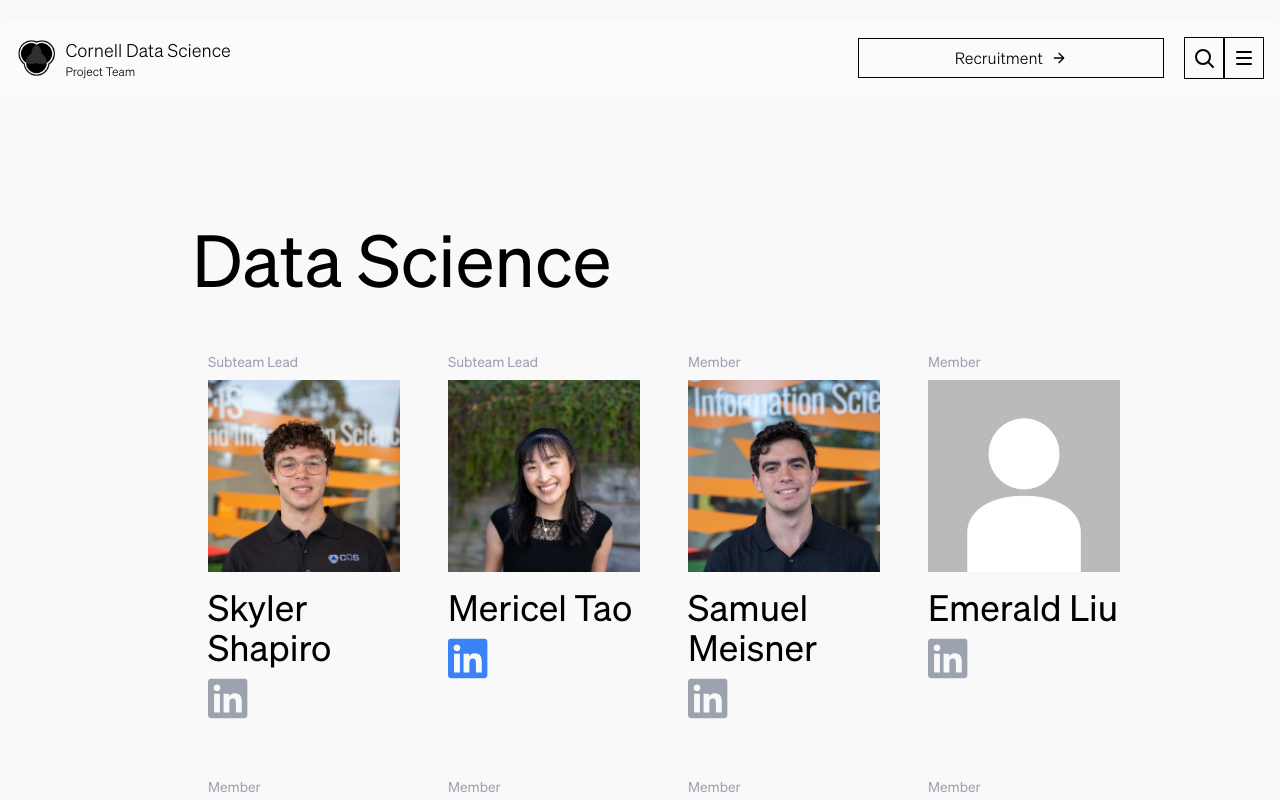
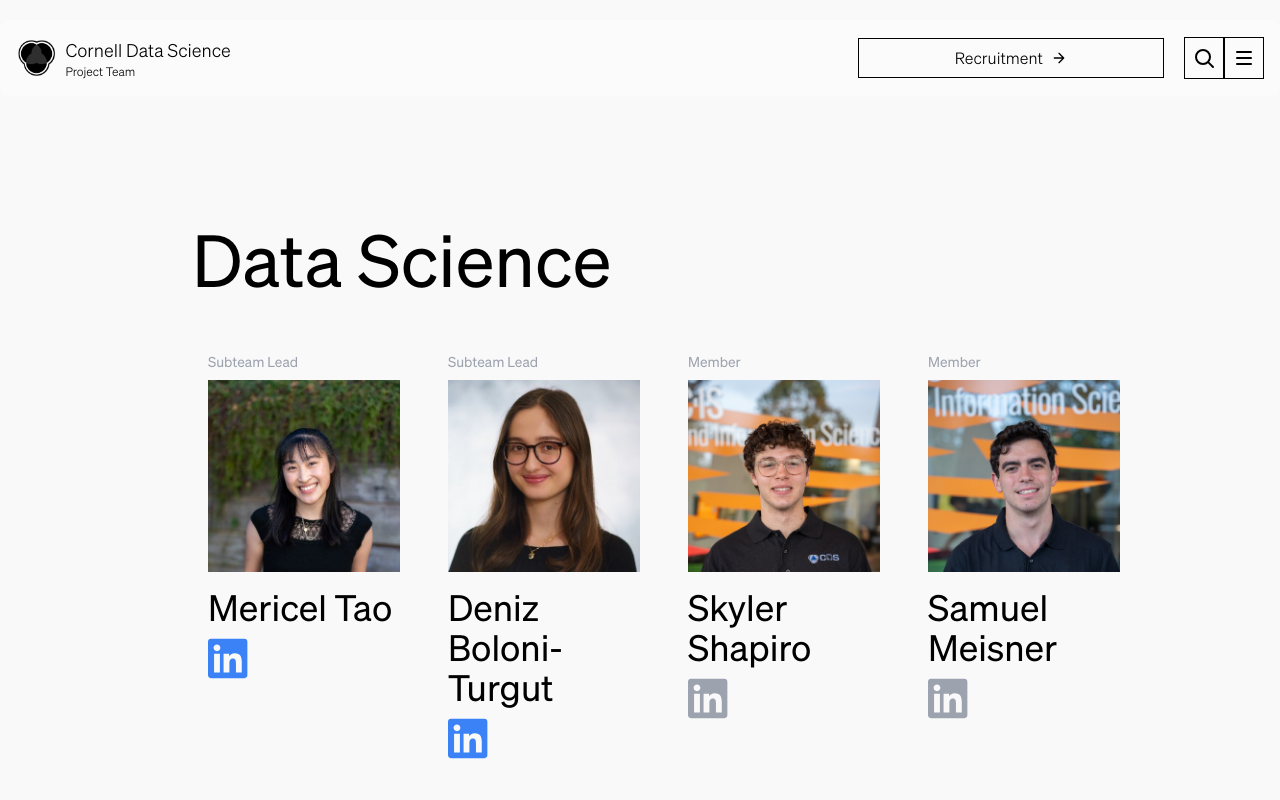
Before and after one commit to Miwi343/cds-website-fork, a Next.js app: page /subteam/data-science in a window 1280 px wide. Shown: the top 800 px of the page. Built offline with nearby package versions, Linux system fonts and the light colour scheme.

Commit message:
FIX: Added remaining members and add some people that recently changed subteams

```diff
--- a/src/pages/subteam/data-engineering.tsx
+++ b/src/pages/subteam/data-engineering.tsx
@@ -27,20 +27,31 @@ import SabrinaImg from "../../assets/img/members/SabrinaNing.jpg";
 import LeonImg from "../../assets/img/members/default.jpg";
 import ProfTrummerImg from "../../assets/img/members/default.jpg";
 import KojiImg from "../../assets/img/members/KojiKimura.jpg";
+import RohitVakkalagadda from "../../assets/img/members/default.jpg";
+import MukundGaur from "../../assets/img/members/default.jpg";
+import AndrewImg from "../../assets/img/members/default.jpg";
+import MichaelImg from "../../assets/img/members/MichaelNgo.jpg";
 
 const members = [
-  {
-    title: "Subteam Lead",
-    name: "Srisha Gaur",
-    description: "Sample Text",
-    img: SrishaImg.src,
-    linkedin: null, // No LinkedIn URL found in the data
-  },
   {
     title: "Subteam Lead",
     name: "Bryant Park",
     description: "Sample Text",
     img: BryantImg.src,
+    linkedin: null, // No LinkedIn URL found in the data
+  },
+  {
+    title: "Subteam Lead",
+    name: "Lisa Li",
+    description: "Sample Text",
+    img: LisaImg.src,
+    linkedin: "https://www.linkedin.com/in/lisarli/",
+  },
+  {
+    title: "Member",
+    name: "Srisha Gaur",
+    description: "Sample Text",
+    img: SrishaImg.src,
     linkedin: null, // No LinkedIn URL found in the data
   },
   {
@@ -59,6 +70,13 @@ const members = [
   },
   {
     title: "Member",
+    name: "Koji Kimura",
+    description: "Sample Text",
+    img: KojiImg.src,
+    linkedin: "https://www.linkedin.com/in/koji-kimura-30471a233/",
+  },
+  {
+    title: "Member",
     name: "James Zhang",
     description: "Sample Text",
     img: JamesImg.src,
@@ -73,13 +91,6 @@ const members = [
   },
   {
     title: "Member",
-    name: "Lisa Li",
-    description: "Sample Text",
-    img: LisaImg.src,
-    linkedin: "https://www.linkedin.com/in/lisarli/",
-  },
-  {
-    title: "Member",
     name: "Chris Xu",
     description: "Sample Text",
     img: ChrisImg.src,
@@ -90,6 +101,13 @@ const members = [
     name: "Pun Chaixanien",
     description: "Sample Text",
     img: PunImg.src,
+    linkedin: null, // No LinkedIn URL found in the data
+  },
+  {
+    title: "Member",
+    name: "Andrew Chang",
+    description: "Sample Text",
+    img: AndrewImg.src,
     linkedin: null, // No LinkedIn URL found in the data
   },
   {
@@ -118,6 +136,13 @@ const members = [
     name: "Benson Zhang",
     description: "Sample Text",
     img: BensonImg.src,
+    linkedin: null, // No LinkedIn URL found in the data
+  },
+  {
+    title: "Member",
+    name: "Michael Ngo",
+    description: "Sample Text",
+    img: MichaelImg.src,
     linkedin: null, // No LinkedIn URL found in the data
   },
   {
@@ -178,10 +203,25 @@ const members = [
   },
   {
     title: "Member",
-    name: "Koji Kimura",
+    name: "Leon Jiao",
     description: "Sample Text",
-    img: KojiImg.src,
-    linkedin: "https://www.linkedin.com/in/koji-kimura-30471a233/",
+    img: LeonImg.src,
+    linkedin: null
+  },
+
+  {
+    title: "Member",
+    name: "Rohit Vakkalagadda",
+    description: "Sample Text",
+    img: RohitVakkalagadda.src,
+    linkedin: null,
+  },
+  {
+    title: "Member",
+    name: "Mukund Gaur",
+    description: "Sample Text",
+    img: MukundGaur.src,
+    linkedin: null,
   },
 ];
 
--- a/src/pages/subteam/data-science.tsx
+++ b/src/pages/subteam/data-science.tsx
@@ -10,7 +10,6 @@ import TravisImg from "../../assets/img/members/TravisZhang.jpg";
 import VarunImg from "../../assets/img/members/default.jpg";
 import LauraImg from "../../assets/img/members/LauraGong.jpg";
 import ImaniImg from "../../assets/img/members/ImaniFinkley.jpg";
-import MichaelImg from "../../assets/img/members/MichaelNgo.jpg";
 import KatieImg from "../../assets/img/members/KatieZelvin.jpg";
 import EricGuoImg from "../../assets/img/members/EricGuo.jpg";
 import EricChenImg from "../../assets/img/members/default.jpg";
@@ -39,21 +38,29 @@ import MihirKulshreshtha from "../../assets/img/members/MihirKulshreshtha.jpg";
 import LetitiaSoare from "../../assets/img/members/LetitiaSoare.jpg";
 import LeoQian from "../../assets/img/members/LeoQian.jpg"
 import MichelleZhou from "../../assets/img/members/MichelleZhou.jpg"
+import JeromeHsu from "../../assets/img/members/default.jpg"
 
 const members = [
-  {
-    title: "Subteam Lead",
-    name: "Skyler Shapiro",
-    description: "Sample Text",
-    img: SkylerImg.src,
-    linkedin: null, // No LinkedIn URL found in the data
-  },
   {
     title: "Subteam Lead",
     name: "Mericel Tao",
     description: "Sample Text",
     img: MericelImg.src,
     linkedin: "https://www.linkedin.com/in/mericel-tao/", // LinkedIn URL from the data
+  },
+  {
+    title: "Subteam Lead",
+    name: "Deniz Boloni-Turgut",
+    description: "Sample Text",
+    img: DenizImg.src,
+    linkedin: "https://www.linkedin.com/in/deniz-bt/", // LinkedIn URL from the data
+  },
+  {
+    title: "Member",
+    name: "Skyler Shapiro",
+    description: "Sample Text",
+    img: SkylerImg.src,
+    linkedin: null, // No LinkedIn URL found in the data
   },
   {
     title: "Member",
@@ -95,13 +102,6 @@ const members = [
     name: "Imani Finkley",
     description: "Sample Text",
     img: ImaniImg.src,
-    linkedin: null, // No LinkedIn URL found in the data
-  },
-  {
-    title: "Member",
-    name: "Michael Ngo",
-    description: "Sample Text",
-    img: MichaelImg.src,
     linkedin: null, // No LinkedIn URL found in the data
   },
   {
@@ -159,13 +159,6 @@ const members = [
     description: "Sample Text",
     img: JasonImg.src,
     linkedin: null, // No LinkedIn URL found in the data
-  },
-  {
-    title: "Member",
-    name: "Deniz Boloni-Turgut",
-    description: "Sample Text",
-    img: DenizImg.src,
-    linkedin: "https://www.linkedin.com/in/deniz-bt/", // LinkedIn URL from the data
   },
   {
     title: "Member",
@@ -294,6 +287,13 @@ const members = [
     linkedin: "https://www.linkedin.com/in/michelle-zhou-ai/"
   },
   {
+    title: "Member",
+    name: "Jerome Hsu",
+    description: "Sample Text",
+    img: JeromeHsu.src,
+    linkedin: null
+  },
+  {
     title: "Advisor",
     name: "Prof. Kilian Weinberger",
     description: "Sample Text",
--- a/src/pages/subteam/machine-learning-engineering.tsx
+++ b/src/pages/subteam/machine-learning-engineering.tsx
@@ -6,7 +6,6 @@ import Subteam from "@/components/Subteam";
 import ArnavImg from "../../assets/img/members/ArnavAgrawal.jpg";
 import EverettImg from "../../assets/img/members/EverettLee.jpg";
 import AndyImg from "../../assets/img/members/AndyHe.jpg";
-import AndrewImg from "../../assets/img/members/default.jpg";
 import NehaImg from "../../assets/img/members/NehaKulshreshtha.jpg";
 import EdwardImg from "../../assets/img/members/default.jpg";
 import MeiLinImg from "../../assets/img/members/MeiLinHu.jpg";
@@ -32,15 +31,9 @@ import KaitlynImg from "../../assets/img/members/default.jpg";
 import RahiImg from "../../assets/img/members/RahiDasgupta.jpg";
 import SucheerMaddury from "../../assets/img/members/SucheerMaddury.jpg";
 import EricZhou from "../../assets/img/members/EricZhou.jpg";
+import AdenZhao from "../../assets/img/members/default.jpg";
 
 const members = [
-  {
-    title: "Subteam Lead",
-    name: "Arnav Agrawal",
-    description: "Sample Text",
-    img: ArnavImg.src,
-    linkedin: null, // No LinkedIn URL found in the data
-  },
   {
     title: "Subteam Lead",
     name: "Everett Lee",
@@ -49,17 +42,24 @@ const members = [
     linkedin: "https://www.linkedin.com/in/everett-lee-6540b41b3/", // LinkedIn URL from the data
   },
   {
+    title: "Subteam Lead",
+    name: "Yunoo Kim",
+    description: "Sample Text",
+    img: YunooImg.src,
+    linkedin: "https://www.linkedin.com/in/yunoo-kim-2a6721280/",
+  },
+  {
+    title: "Member",
+    name: "Arnav Agrawal",
+    description: "Sample Text",
+    img: ArnavImg.src,
+    linkedin: null, // No LinkedIn URL found in the data
+  },
+  {
     title: "Member",
     name: "Andy He",
     description: "Sample Text",
     img: AndyImg.src,
-    linkedin: null, // No LinkedIn URL found in the data
-  },
-  {
-    title: "Member",
-    name: "Andrew Chang",
-    description: "Sample Text",
-    img: AndrewImg.src,
     linkedin: null, // No LinkedIn URL found in the data
   },
   {
@@ -131,13 +131,6 @@ const members = [
     description: "Sample Text",
     img: KennethImg.src,
     linkedin: null, // No LinkedIn URL found in the data
-  },
-  {
-    title: "Member",
-    name: "Yunoo Kim",
-    description: "Sample Text",
-    img: YunooImg.src,
-    linkedin: "https://www.linkedin.com/in/yunoo-kim-2a6721280/",
   },
   {
     title: "Member",
@@ -225,12 +218,18 @@ const members = [
   },
   {
     title: "Member",
+    name: "Aden Zhao",
+    description: "Sample Text",
+    img: AdenZhao.src,
+    linkedin: null,
+  },
+  {
+    title: "Member",
     name: "Eric Zhou",
     description: "Sample Text",
-    img: ErizZhou.src,
+    img: EricZhou.src,
     linkedin: "https://www.linkedin.com/in/ericzzhou/",
   },
-
   {
     title: "Advisor",
     name: "Prof. Christopher De Sa",
--- a/src/pages/subteam/quantitative-finance.tsx
+++ b/src/pages/subteam/quantitative-finance.tsx
@@ -34,15 +34,9 @@ import LucasImg from "../../assets/img/members/LucasHe.jpg";
 import EdwinImg from "../../assets/img/members/EdwinLin.jpg";
 import ChenkaiImg from "../../assets/img/members/ChenkaiShen.jpg";
 import RonaldFeng from "../../assets/img/members/RonaldFeng.jpg";
+import AydanGerber from "../../assets/img/members/default.jpg";
 
 const members = [
-  {
-    title: "Subteam Lead",
-    name: "Jerry Chen",
-    description: "Sample Text",
-    img: JerryChenImg.src,
-    linkedin: null, // No LinkedIn URL found in the data
-  },
   {
     title: "Subteam Lead",
     name: "Elizabeth Song",
@@ -51,10 +45,24 @@ const members = [
     linkedin: "https://www.linkedin.com/in/elizabethyurisong/", // LinkedIn URL from the data
   },
   {
+    title: "Subteam Lead",
+    name: "Peter Ha",
+    description: "Sample Text",
+    img: PeterHaImg.src,
+    linkedin: null,
+  },
+  {
     title: "Member",
     name: "Tanvi Kapoor",
     description: "Sample Text",
     img: TanviKapoorImg.src,
+    linkedin: null, // No LinkedIn URL found in the data
+  },
+  {
+    title: "Member",
+    name: "Jerry Chen",
+    description: "Sample Text",
+    img: JerryChenImg.src,
     linkedin: null, // No LinkedIn URL found in the data
   },
   {
@@ -129,13 +137,6 @@ const members = [
   },
   {
     title: "Member",
-    name: "Jerry Wang",
-    description: "Sample Text",
-    img: JerryWangImg.src,
-    linkedin: "https://www.linkedin.com/in/jerry-wang2352/", // LinkedIn URL from the data
-  },
-  {
-    title: "Member",
     name: "Iram Liu",
     description: "Sample Text",
     img: IramLiuImg.src,
@@ -147,13 +148,6 @@ const members = [
     description: "Sample Text",
     img: CoreyWangImg.src,
     linkedin: null, // No LinkedIn URL found in the data
-  },
-  {
-    title: "Member",
-    name: "Peter Ha",
-    description: "Sample Text",
-    img: PeterHaImg.src,
-    linkedin: null,
   },
   {
     title: "Member",
@@ -254,6 +248,13 @@ const members = [
     linkedin: "https://www.linkedin.com/in/evan-yang-8ab12b335/",
   },
   {
+    title: "Member",
+    name: "Aydan Gerber",
+    description: "Sample Text",
+    img: AydanGerber.src,
+    linkedin: null,
+  },
+  {
     title: "Advisor",
     name: "Prof. Haym Hirsh",
     description: "Sample Text",
```
Also changed, not shown: 1 other file (tests, documents, lock files or other folders).
